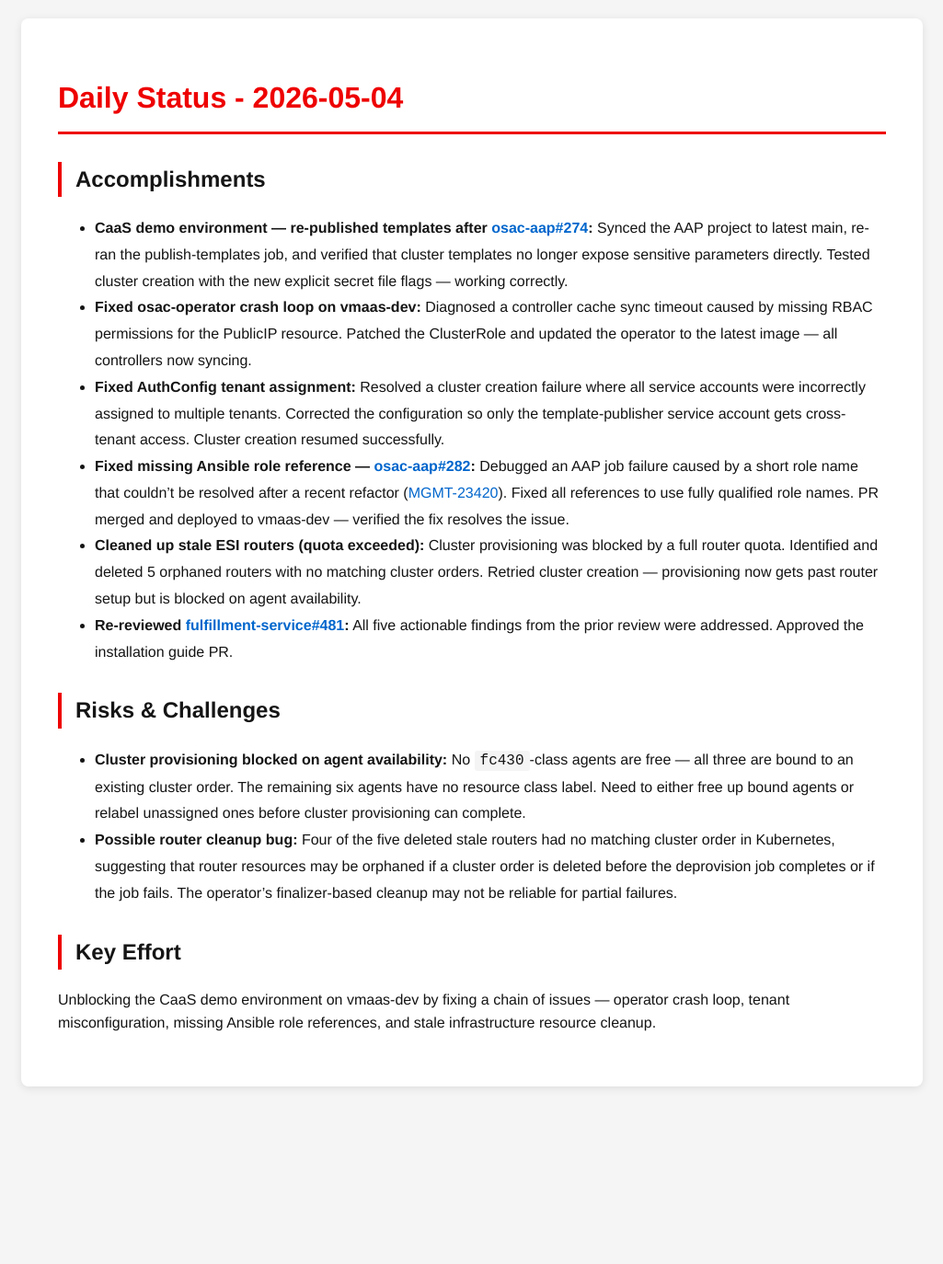
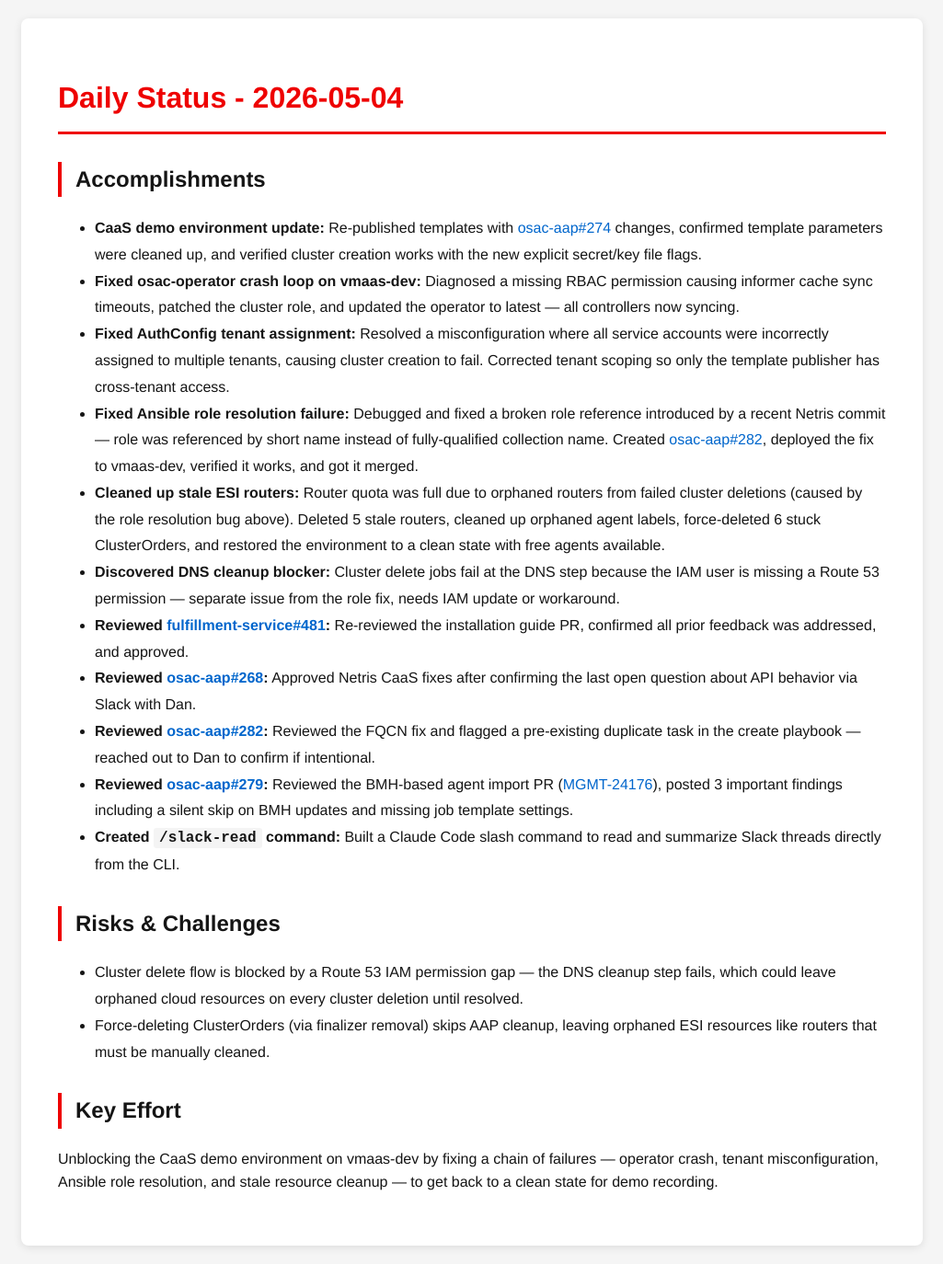
Before and after one commit to tzvatot/daily-status, a Jekyll site: the page built from 2026-05-04.md, in a window 1280 px wide. Shown: the whole page at 92% size, without its empty margins (127-1152 px from the left). Built offline with Jekyll 4.4.1, drawn with Linux system fonts in a browser that asks for light colours; before the commit the page ends 1201 px from its top, so only the background shows below that.

Commit message:
Daily status update - 2026-05-04

```diff
--- a/2026-05-04.md
+++ b/2026-05-04.md
@@ -7,19 +7,21 @@
 # Daily Status - 2026-05-04
 
 ## Accomplishments
-
-- **CaaS demo environment — re-published templates after [osac-aap#274](https://github.com/osac-project/osac-aap/pull/274):** Synced the AAP project to latest main, re-ran the publish-templates job, and verified that cluster templates no longer expose sensitive parameters directly. Tested cluster creation with the new explicit secret file flags — working correctly.
-- **Fixed osac-operator crash loop on vmaas-dev:** Diagnosed a controller cache sync timeout caused by missing RBAC permissions for the PublicIP resource. Patched the ClusterRole and updated the operator to the latest image — all controllers now syncing.
-- **Fixed AuthConfig tenant assignment:** Resolved a cluster creation failure where all service accounts were incorrectly assigned to multiple tenants. Corrected the configuration so only the template-publisher service account gets cross-tenant access. Cluster creation resumed successfully.
-- **Fixed missing Ansible role reference — [osac-aap#282](https://github.com/osac-project/osac-aap/pull/282):** Debugged an AAP job failure caused by a short role name that couldn't be resolved after a recent refactor ([MGMT-23420](https://issues.redhat.com/browse/MGMT-23420)). Fixed all references to use fully qualified role names. PR merged and deployed to vmaas-dev — verified the fix resolves the issue.
-- **Cleaned up stale ESI routers (quota exceeded):** Cluster provisioning was blocked by a full router quota. Identified and deleted 5 orphaned routers with no matching cluster orders. Retried cluster creation — provisioning now gets past router setup but is blocked on agent availability.
-- **Re-reviewed [fulfillment-service#481](https://github.com/osac-project/fulfillment-service/pull/481):** All five actionable findings from the prior review were addressed. Approved the installation guide PR.
+- **CaaS demo environment update:** Re-published templates with [osac-aap#274](https://github.com/osac-project/osac-aap/pull/274) changes, confirmed template parameters were cleaned up, and verified cluster creation works with the new explicit secret/key file flags.
+- **Fixed osac-operator crash loop on vmaas-dev:** Diagnosed a missing RBAC permission causing informer cache sync timeouts, patched the cluster role, and updated the operator to latest — all controllers now syncing.
+- **Fixed AuthConfig tenant assignment:** Resolved a misconfiguration where all service accounts were incorrectly assigned to multiple tenants, causing cluster creation to fail. Corrected tenant scoping so only the template publisher has cross-tenant access.
+- **Fixed Ansible role resolution failure:** Debugged and fixed a broken role reference introduced by a recent Netris commit — role was referenced by short name instead of fully-qualified collection name. Created [osac-aap#282](https://github.com/osac-project/osac-aap/pull/282), deployed the fix to vmaas-dev, verified it works, and got it merged.
+- **Cleaned up stale ESI routers:** Router quota was full due to orphaned routers from failed cluster deletions (caused by the role resolution bug above). Deleted 5 stale routers, cleaned up orphaned agent labels, force-deleted 6 stuck ClusterOrders, and restored the environment to a clean state with free agents available.
+- **Discovered DNS cleanup blocker:** Cluster delete jobs fail at the DNS step because the IAM user is missing a Route 53 permission — separate issue from the role fix, needs IAM update or workaround.
+- **Reviewed [fulfillment-service#481](https://github.com/osac-project/fulfillment-service/pull/481):** Re-reviewed the installation guide PR, confirmed all prior feedback was addressed, and approved.
+- **Reviewed [osac-aap#268](https://github.com/osac-project/osac-aap/pull/268):** Approved Netris CaaS fixes after confirming the last open question about API behavior via Slack with Dan.
+- **Reviewed [osac-aap#282](https://github.com/osac-project/osac-aap/pull/282):** Reviewed the FQCN fix and flagged a pre-existing duplicate task in the create playbook — reached out to Dan to confirm if intentional.
+- **Reviewed [osac-aap#279](https://github.com/osac-project/osac-aap/pull/279):** Reviewed the BMH-based agent import PR ([MGMT-24176](https://issues.redhat.com/browse/MGMT-24176)), posted 3 important findings including a silent skip on BMH updates and missing job template settings.
+- **Created `/slack-read` command:** Built a Claude Code slash command to read and summarize Slack threads directly from the CLI.
 
 ## Risks & Challenges
-
-- **Cluster provisioning blocked on agent availability:** No `fc430`-class agents are free — all three are bound to an existing cluster order. The remaining six agents have no resource class label. Need to either free up bound agents or relabel unassigned ones before cluster provisioning can complete.
-- **Possible router cleanup bug:** Four of the five deleted stale routers had no matching cluster order in Kubernetes, suggesting that router resources may be orphaned if a cluster order is deleted before the deprovision job completes or if the job fails. The operator's finalizer-based cleanup may not be reliable for partial failures.
+- Cluster delete flow is blocked by a Route 53 IAM permission gap — the DNS cleanup step fails, which could leave orphaned cloud resources on every cluster deletion until resolved.
+- Force-deleting ClusterOrders (via finalizer removal) skips AAP cleanup, leaving orphaned ESI resources like routers that must be manually cleaned.
 
 ## Key Effort
-
-Unblocking the CaaS demo environment on vmaas-dev by fixing a chain of issues — operator crash loop, tenant misconfiguration, missing Ansible role references, and stale infrastructure resource cleanup.
+Unblocking the CaaS demo environment on vmaas-dev by fixing a chain of failures — operator crash, tenant misconfiguration, Ansible role resolution, and stale resource cleanup — to get back to a clean state for demo recording.
```
